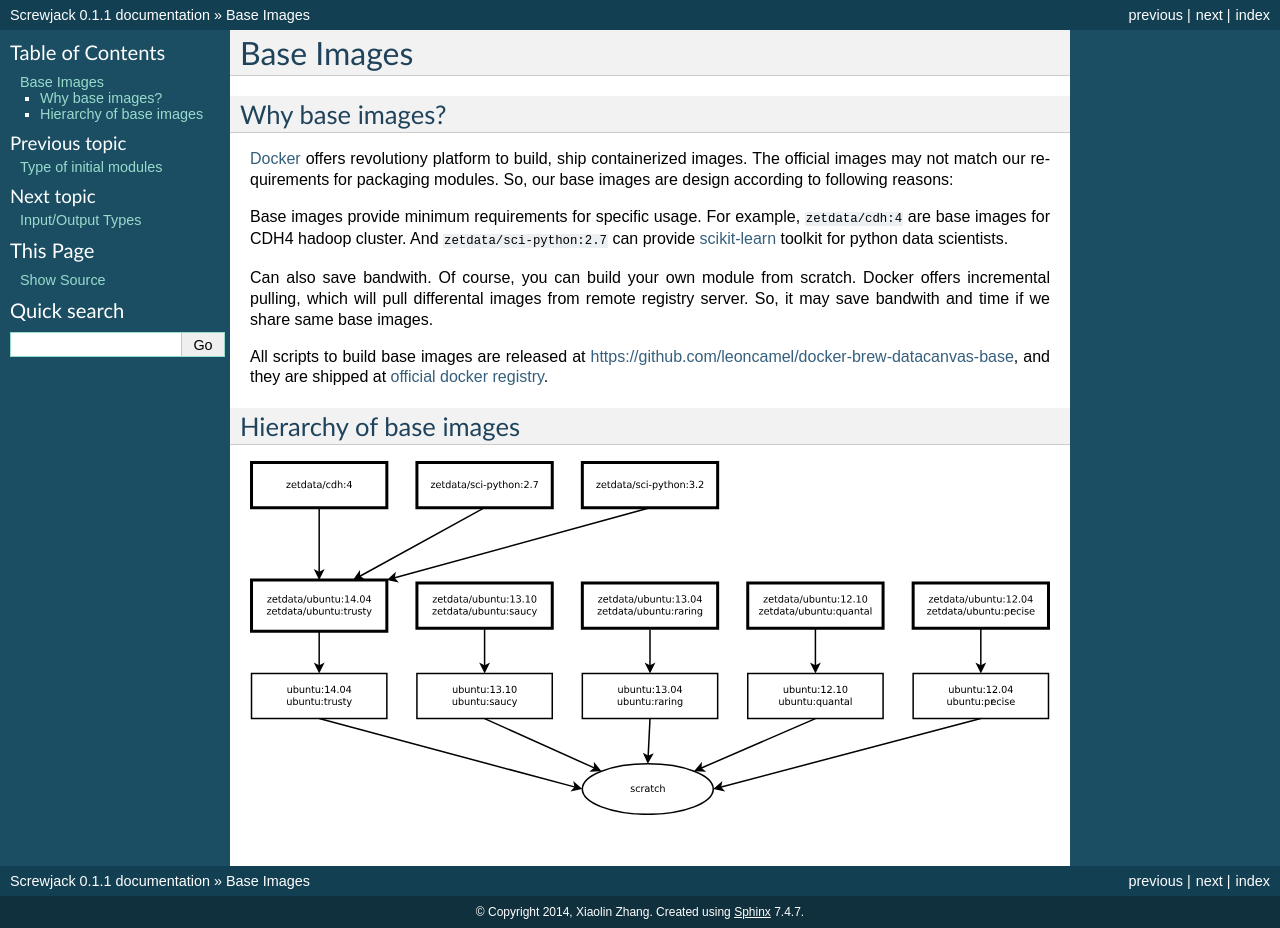
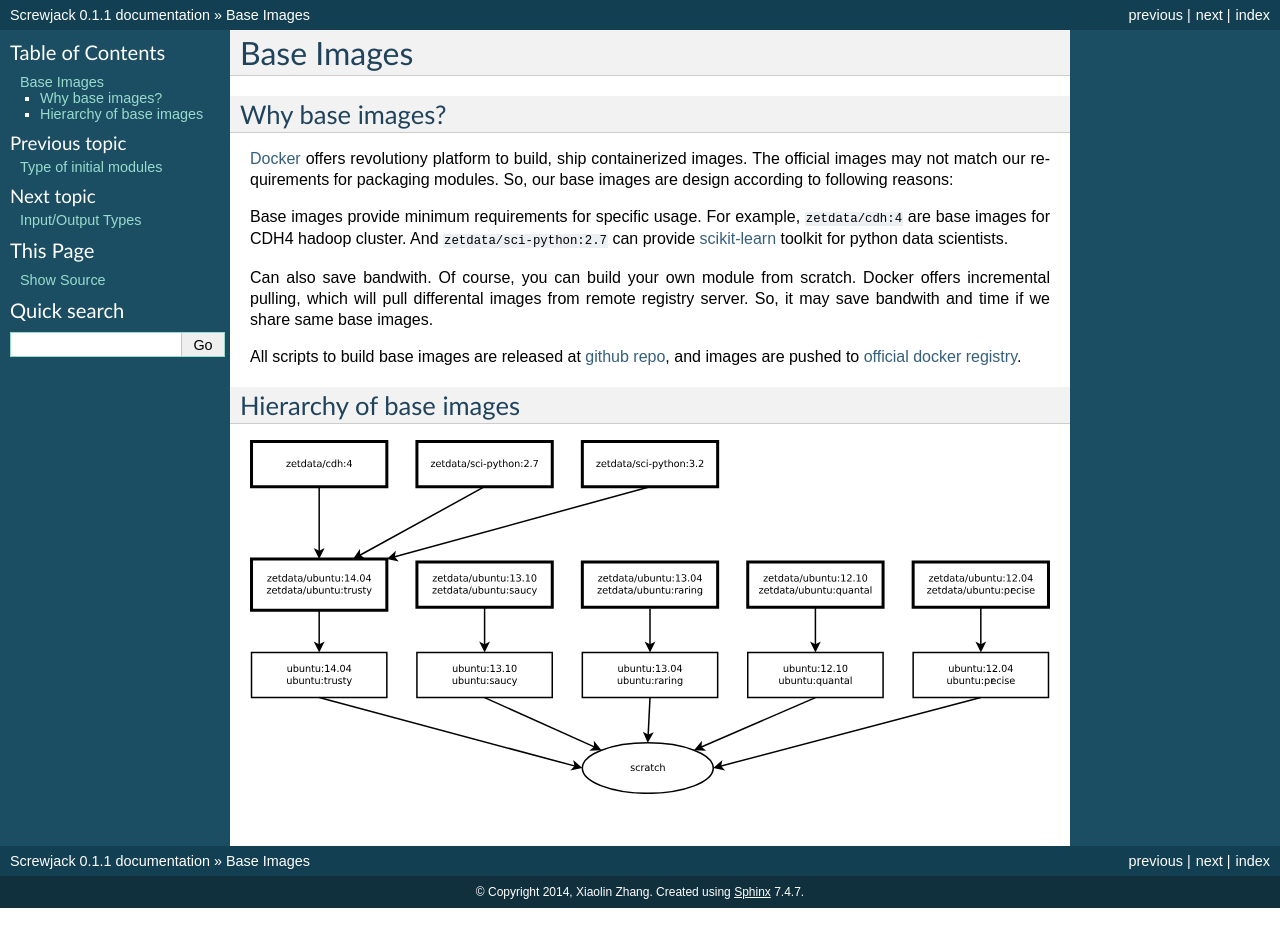
Before and after one commit to DataCanvasIO/screwjack, a Sphinx documentation site: the page built from docs/base-images.rst, in a window 1280 px wide. Built offline with Sphinx 7.4.7, drawn with Linux system fonts in a browser that asks for light colours.

Commit message:
Fix base-images's github repo.

```diff
--- a/docs/base-images.org
+++ b/docs/base-images.org
@@ -14,8 +14,7 @@ Can also save bandwith. Of course, you can build your own module from scratch. D
 offers incremental pulling, which will pull differental images from remote registry
 server. So, it may save bandwith and time if we share same base images.
 
-All scripts to build base images are released at
-https://github.com/leoncamel/docker-brew-datacanvas-base, and they are shipped at
+All scripts to build base images are released at [[https://github.com/DataCanvasIO/docker-brew-datacanvas-base][github repo]], and images are pushed to
 [[http://index.docker.com][official docker registry]].
 
 * Hierarchy of base images
--- a/docs/base-images.rst
+++ b/docs/base-images.rst
@@ -21,9 +21,10 @@ scratch. Docker offers incremental pulling, which will pull differental
 images from remote registry server. So, it may save bandwith and time if
 we share same base images.
 
-All scripts to build base images are released at
-https://github.com/leoncamel/docker-brew-datacanvas-base, and they are
-shipped at `official docker registry <http://index.docker.com>`__.
+All scripts to build base images are released at `github
+repo <https://github.com/DataCanvasIO/docker-brew-datacanvas-base>`__,
+and images are pushed to `official docker
+registry <http://index.docker.com>`__.
 
 Hierarchy of base images
 ========================
```
